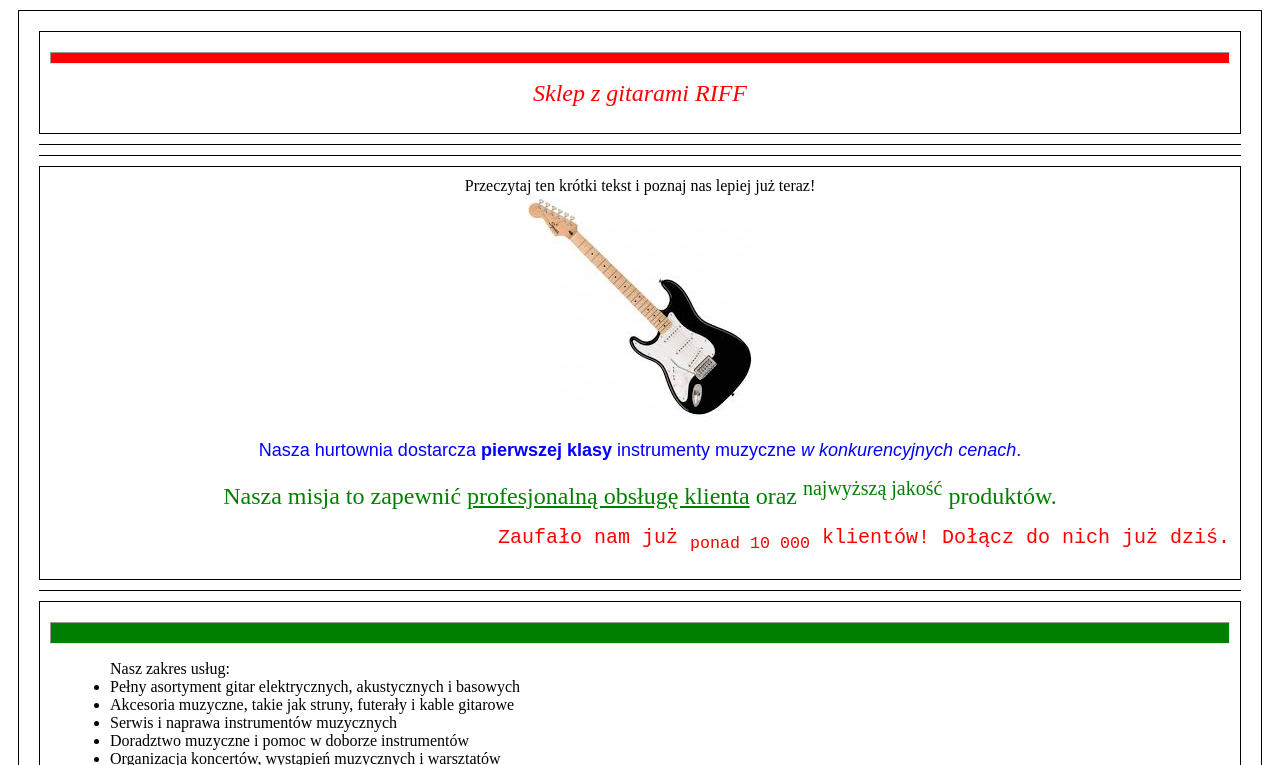
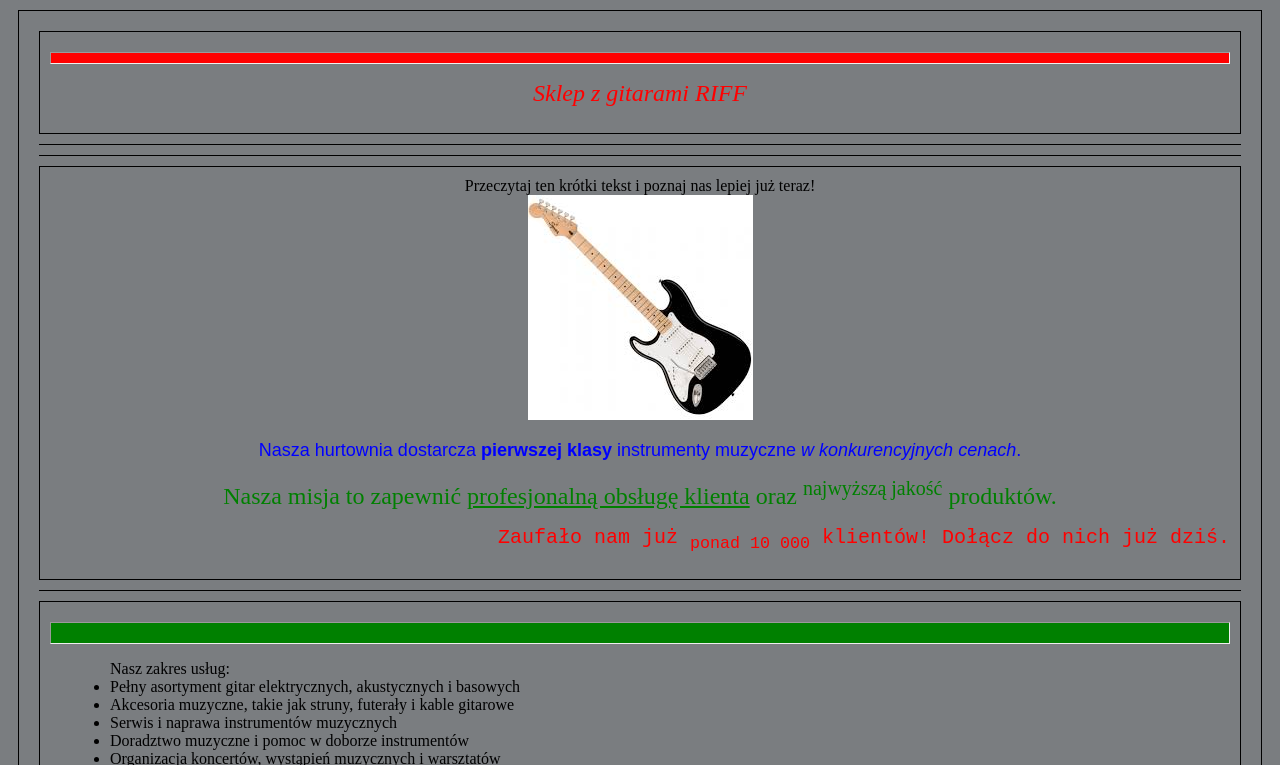
Before and after one commit to Templar2007/kartkowka3, a plain HTML site: page index.html in a window 1280 px wide. Shown: the top 765 px of the page. Drawn offline with Linux system fonts and the light colour scheme.

Commit message:
Update index.html

```diff
--- a/index.html
+++ b/index.html
@@ -5,7 +5,7 @@
     <title>Wykonał Burakowski Kacper</title>
     <style>
         body {
-            background-color: 7a7d80; /* Tło strony */
+            background-color: #7a7d80; /* Tło strony */
             text-align: center;
         }
         .frame {
```
